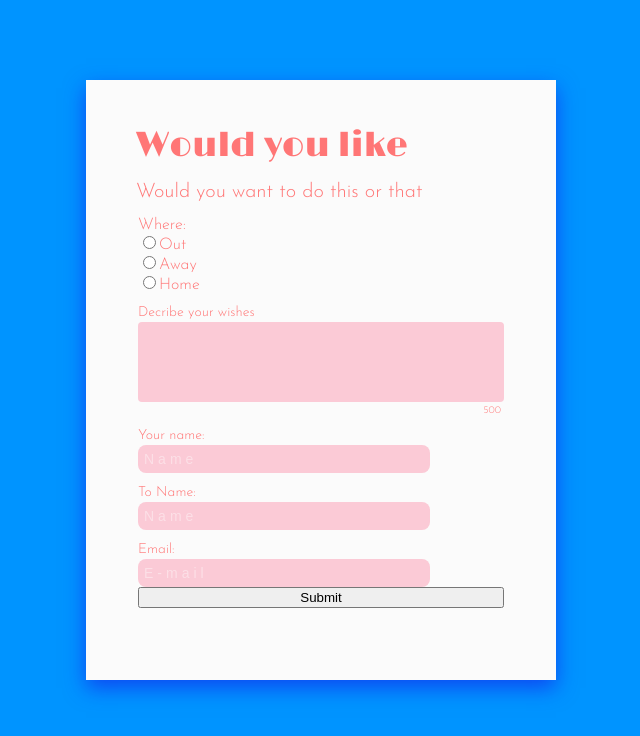
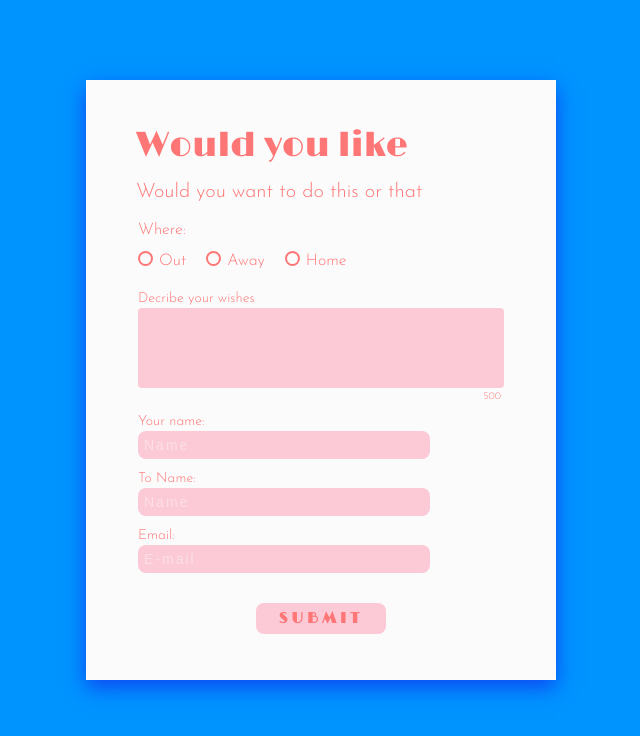
Before and after one commit to JohLeo/cake-crumbs, a React (Create React App) app: page /reply in a window 1280 px wide. Shown: the top 736 px of the page, without its empty margins (319-959 px from the left). Built offline with nearby package versions, Linux system fonts and the light colour scheme.

Commit message:
styling of radio buttons

```diff
--- a/src/components/Form.tsx
+++ b/src/components/Form.tsx
@@ -1,6 +1,20 @@
 import React, { useState } from 'react';
 import { useNavigate } from 'react-router';
-import { FormTitle, FormTo, FormP, LabTo, InpTo, TextCont, TextForm, CharSpan } from './style/reply-style';
+import {
+  FormTitle,
+  FormTo,
+  FormP,
+  FormInfo,
+  FormLabel,
+  NameInput,
+  RadioButton,
+  RadioLabel,
+  ColContainer,
+  TextForm,
+  CharSpan,
+  RowContainer,
+  FormButton
+} from './style/reply-style';
 
 interface FormData {
   myName: string;
@@ -107,11 +121,14 @@ const FormToLove: React.FC = () => {
       <FormP>Would you want to do this or that</FormP>
       <FormTo onSubmit={handleSubmit}>
 
-        <TextCont>
+        <ColContainer>
+          <FormInfo>
             Where:
-          <label htmlFor="whereOut">
+          </FormInfo>
+          <RowContainer>
+            <RadioLabel htmlFor="whereOut">
 
-            <input
+              <RadioButton
                 type="radio"
                 id="whereOut"
                 name="where"
@@ -120,11 +137,13 @@ const FormToLove: React.FC = () => {
                 onChange={handleInputChange}
                 required
               />
+              <FormInfo>
                 Out
-          </label>
+              </FormInfo>
+            </RadioLabel>
 
-          <label htmlFor="whereAway">
-            <input
+            <RadioLabel htmlFor="whereAway">
+              <RadioButton
                 type="radio"
                 id="whereAway"
                 name="where"
@@ -133,11 +152,13 @@ const FormToLove: React.FC = () => {
                 onChange={handleInputChange}
                 required
               />
+              <FormInfo>
                 Away
-          </label>
+              </FormInfo>
+            </RadioLabel>
 
-          <label htmlFor="whereHome">
-            <input
+            <RadioLabel htmlFor="whereHome">
+              <RadioButton
                 type="radio"
                 id="whereHome"
                 name="where"
@@ -146,14 +167,17 @@ const FormToLove: React.FC = () => {
                 onChange={handleInputChange}
                 required
               />
+              <FormInfo>
                 Home
-          </label>
-        </TextCont>
+              </FormInfo>
+            </RadioLabel>
+          </RowContainer>
+        </ColContainer>
 
         {renderDropdown()}
 
-        <TextCont>
-          <LabTo htmlFor="message">Decribe your wishes</LabTo>
+
+        <FormLabel htmlFor="message">Decribe your wishes</FormLabel>
         <TextForm
           id="message"
           name="message"
@@ -162,11 +186,11 @@ const FormToLove: React.FC = () => {
           required
         />
         <CharSpan>{remainingCharacters}</CharSpan>
-        </TextCont>
+
 
         <div>
-          <LabTo htmlFor="myName">Your name:</LabTo>
-          <InpTo
+          <FormLabel htmlFor="myName">Your name:</FormLabel>
+          <NameInput
             type="text"
             id="myName"
             name="myName"
@@ -178,8 +202,8 @@ const FormToLove: React.FC = () => {
         </div>
 
         <div>
-          <LabTo htmlFor="toName">To Name:</LabTo>
-          <InpTo
+          <FormLabel htmlFor="toName">To Name:</FormLabel>
+          <NameInput
             type="text"
             id="toName"
             name="toName"
@@ -192,8 +216,8 @@ const FormToLove: React.FC = () => {
 
 
         <div>
-          <LabTo htmlFor="email">Email:</LabTo>
-          <InpTo
+          <FormLabel htmlFor="email">Email:</FormLabel>
+          <NameInput
             type="email"
             id="email"
             name="email"
@@ -204,7 +228,8 @@ const FormToLove: React.FC = () => {
           />
         </div>
 
-        <button type="submit">Submit</button>
+
+        <FormButton type="submit">Submit</FormButton>
       </FormTo>
     </div>
   );
--- a/src/components/style/reply-style.tsx
+++ b/src/components/style/reply-style.tsx
@@ -4,6 +4,17 @@ export const FormContainer = styled.div`
   display: flex;
   justify-content: center;
   margin-top: 10vh;
+`;
+
+export const ColContainer = styled.div`
+  display: flex;
+  flex-direction: column;
+`;
+
+export const RowContainer = styled.div`
+  display: flex;
+  flex-direction: row;
+  margin: 10px 0px;
 `;
 
 export const FormLetter = styled.div`
@@ -17,7 +28,7 @@ export const FormLetter = styled.div`
 `;
 
 export const FormTitle = styled.h4`
-font-family: Limelight;
+  font-family: Limelight;
   font-size: 35px;
   font-weight: 300;
   margin: 44px 0 0 50px;
@@ -30,6 +41,13 @@ export const FormP = styled.p`
   color: #FF7676;
 `
 
+export const FormInfo = styled.p`
+  font-size: 16px;
+  font-weight: 300;
+  color: #FF7676;
+  margin: 5px 10px 0 0;
+`
+
 export const FormTo = styled.form`
   display: flex;
   flex-direction: column;
@@ -37,13 +55,13 @@ export const FormTo = styled.form`
   color: #FF7676;
   font-weight: 300;
 `
-export const LabTo = styled.label`
+export const FormLabel = styled.label`
   display: flex;
   flex-direction: column;
   font-size: 14px;
   margin: 12px 0 2px 0;
 `
-export const InpTo = styled.input`
+export const NameInput = styled.input`
   width: 280px;
   margin: 0 auto;
   padding: 6px;
@@ -52,7 +70,7 @@ export const InpTo = styled.input`
   border: none;
   color: #fff;
   font-size: 14px;
-  letter-spacing: 4px;
+  letter-spacing: 2px;
   font-weight: 100;
   outline: none;
 
@@ -61,11 +79,30 @@ export const InpTo = styled.input`
 }
 `
 
-export const TextCont = styled.div`
+export const RadioButton = styled.input.attrs({ type: 'radio' })`
+  appearance: none;
+  -webkit-appearance: none;
+  -moz-appearance: none;
+
+  width: 15px;
+  height: 15px;
+  border-radius: 50%;
+  border: 2px solid #FF7676;
+  outline: none;
+  margin: 3px 6px 0 0;
+
+  &:checked {
+    background-color: #FBCAD6;
+  }
+`;
+
+export const RadioLabel = styled.label`
   display: flex;
-  flex-direction: column;
-  width: 100%;
+  margin-right: 10px;
 `;
+
+
+
 
 export const TextForm = styled.textarea`
  height: 10vh;
@@ -86,3 +123,25 @@ font-size: 10px;
 text-align: right;
 margin: 3px 3px 0 0;
 `
+
+export const FormButton = styled.button`
+  background-color: #FBCAD6;
+  color: #FF7676;
+  width: 130px;
+  padding: 6px;
+  font-size: 15px;
+  font-family: Limelight;
+  font-weight: 700;
+  text-transform: uppercase;
+  letter-spacing: 4px;
+  cursor: pointer;
+  border: none;
+  border-radius: 8px;
+  margin: 30px 0;
+  align-self: center;
+
+  &:hover {
+    color: #FF7676;
+    box-shadow: 4px 4px 10px #fa8c8c;
+  }
+`;
```
Lines whose indentation alone changed are shown as unchanged.
